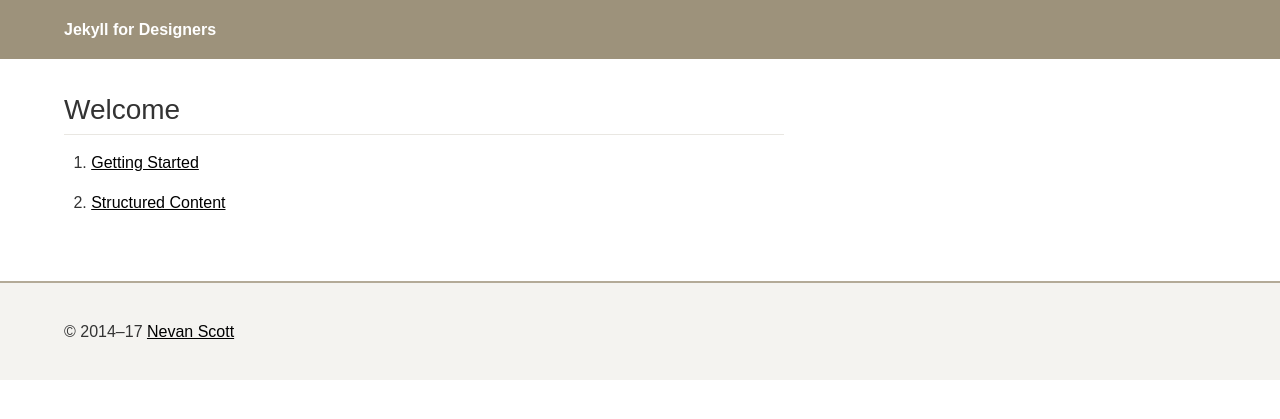
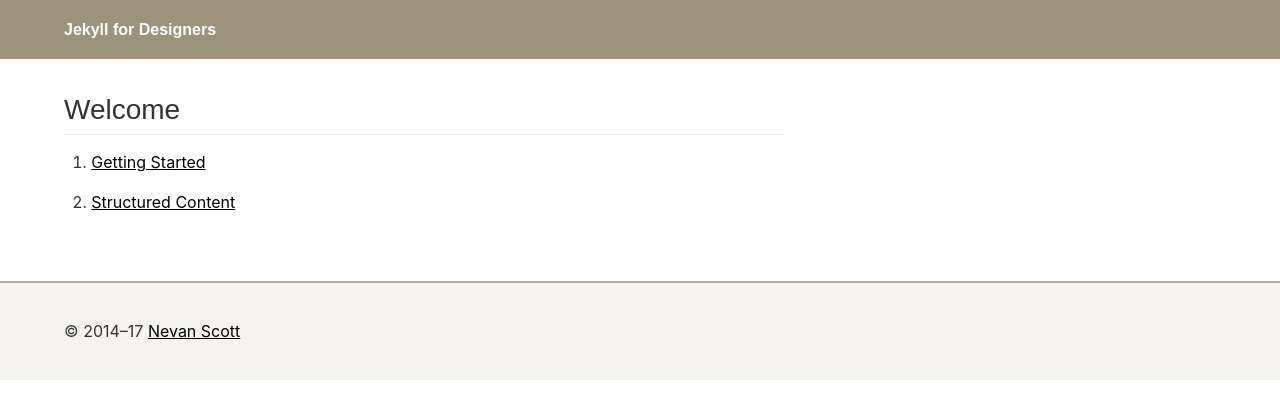
Before and after one commit to nevanscott/jekyllfordesigners, a Jekyll site: the page built from index.md, in a window 1280 px wide. Shown: the top 419 px of the page. Built offline with Jekyll 4.4.1, drawn with Linux system fonts in a browser that asks for light colours; some web fonts are replaced.

Commit message:
system font stack

```diff
--- a/_sass/main.scss
+++ b/_sass/main.scss
@@ -1,4 +1,4 @@
-$sans:		'Whitney SSm A', 'Whitney SSm B', sans-serif;
+$sans:		'Whitney SSm A', 'Whitney SSm B', -apple-system, BlinkMacSystemFont, "Segoe UI", "Roboto", "Oxygen", "Ubuntu", "Cantarell", "Fira Sans", "Droid Sans", "Helvetica Neue", Avenir, Noto, sans-serif;
 $lh:			1.7;
 
 $brand:		hsl(40, 15%, 95%);
```
